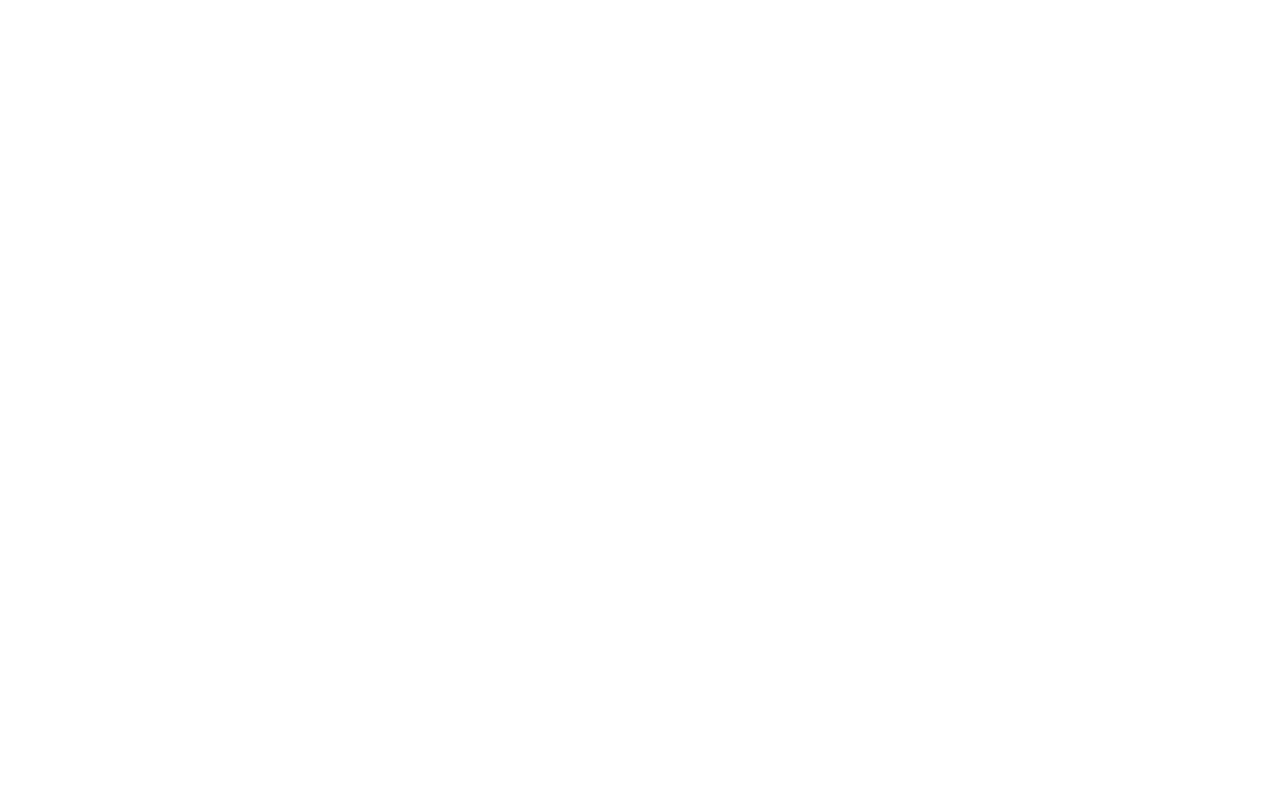
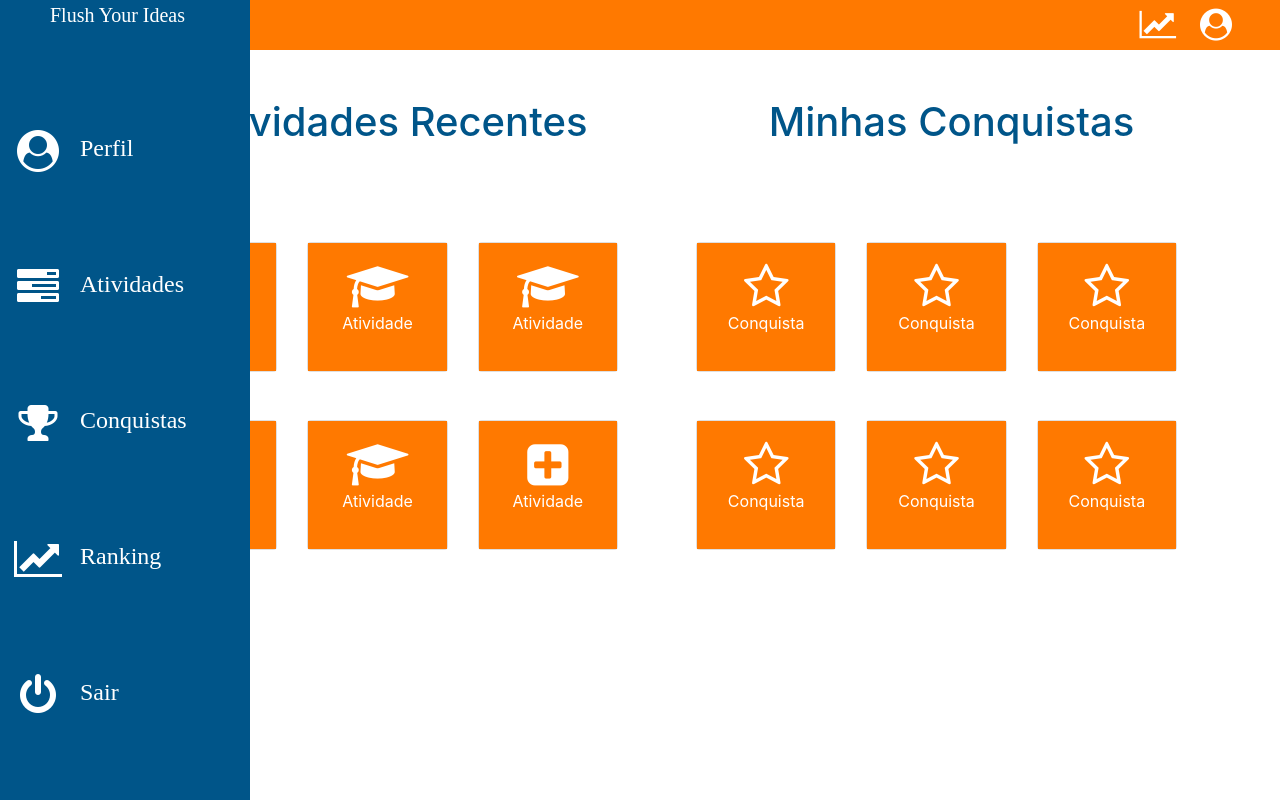
Before and after one commit to aboboreira/portal-af, a CodeIgniter app: page /database/ in a window 1280 px wide. Before the commit the page is empty. Run offline with CodeIgniter, Linux system fonts and the light colour scheme; some libraries are stand-ins or nearby versions; some web fonts are replaced.

Commit message:
página principal

```diff
--- a/application/config/database.php
+++ b/application/config/database.php
@@ -77,7 +77,7 @@
 	'dsn'	=> '',
 	'hostname' => 'localhost',
 	'username' => 'root',
-	'password' => '',
+	'password' => 'root',
 	'database' => 'portal_atento',
 	'dbdriver' => 'mysqli',
 	'dbprefix' => '',
--- a/application/controllers/Home.php
+++ b/application/controllers/Home.php
@@ -20,6 +20,8 @@
 	 */
 	public function index()
 	{
-		$this->load->view('Home');
+		$this->load->view('incs/header');
+		$this->load->view('incs/sidebar');
+		$this->load->view('atividade_home');
 	}
 }
--- a/application/views/atividade_home.php
+++ b/application/views/atividade_home.php
@@ -3,7 +3,7 @@
 <head>
     <meta charset="UTF-8">
     <meta name="viewport" content="width=device-width, initial-scale=1.0">
-    <link rel="stylesheet" href="../../assets/css/style.css">
+    <link rel="stylesheet" href="../../assets/css/main.css">
     <meta http-equiv="X-UA-Compatible" content="ie=edge">
     <title>Home Atividades</title>
 </head>
@@ -14,17 +14,17 @@
             <div class="col-md-6">
                 <div class="row">
                     <div class="info-header mb-5">
-                        <h1 class="color-blue pb-3">
+                        <h1 class="font-azul pb-3">
                             Atividades Recentes
                         </h1>
                     </div>
                 </div>
-                <div class="row testa container">
-                    <div class="row center-div clearfix w-100">
+                <div class="row testa p-4">
+                    <div class="row w-100">
                         <div class="col-md-4">
                             <a href="#">
                                 <div class="card text-center color-orange mb-resp text-white">
-                                    <div class="card-body">
+                                    <div class="box card-body">
                                         <i class="fa fa-mortar-board fa-3x"></i>
                                         <p>Atividade</p>
                                     </div>
@@ -34,7 +34,7 @@
                         <div class="col-md-4">
                             <a href="#">
                                 <div class="card text-center color-orange mb-resp text-white">
-                                    <div class="card-body">
+                                    <div class="box card-body">
                                         <i class="fa fa-mortar-board fa-3x"></i>
                                         <p>Atividade</p>
                                     </div>
@@ -44,7 +44,7 @@
                         <div class="col-md-4">
                             <a href="#">
                                 <div class="card text-center color-orange mb-resp text-white">
-                                    <div class="card-body">
+                                    <div class="box card-body">
                                         <i class="fa fa-mortar-board fa-3x"></i>
                                         <p>Atividade</p>
                                     </div>
@@ -57,7 +57,7 @@
                         <div class="col-md-4">
                             <a href="#">
                                 <div class="card text-center color-orange mb-resp text-white">
-                                    <div class="card-body">
+                                    <div class="box card-body">
                                         <i class="fa fa-mortar-board fa-3x"></i>
                                         <p>Atividade</p>
                                     </div>
@@ -67,7 +67,7 @@
                         <div class="col-md-4">
                             <a href="#">
                                 <div class="card text-center color-orange mb-resp text-white">
-                                    <div class="card-body">
+                                    <div class="box card-body">
                                         <i class="fa fa-mortar-board fa-3x"></i>
                                         <p>Atividade</p>
                                     </div>
@@ -77,7 +77,7 @@
                         <div class="col-md-4">
                             <a href="#">
                                 <div class="card text-center color-orange text-white">
-                                    <div class="card-body">
+                                    <div class="box card-body">
                                         <i class="fa fa-plus-square fa-3x"></i>
                                         <p>Atividade</p>
                                     </div>
@@ -90,7 +90,7 @@
             <div class="col-md-6">
                 <div class="row">
                     <div class="info-header mb-5">
-                        <h1 class="color-blue pb-3">
+                        <h1 class="font-azul pb-3">
                             Minhas Conquistas
                         </h1>
                     </div>
@@ -100,7 +100,7 @@
                         <div class="col-md-4">
                             <a href="#">
                                 <div class="card text-center color-orange text-white mb-resp">
-                                    <div class="card-body">
+                                    <div class="box card-body">
                                         <i class="fa fa-star-o fa-3x"></i>
                                         <p>Conquista</p>
                                     </div>
@@ -110,7 +110,7 @@
                         <div class="col-md-4">
                             <a href="#">
                                 <div class="card text-center color-orange text-white mb-resp">
-                                    <div class="card-body">
+                                    <div class="box card-body">
                                         <i class="fa fa-star-o fa-3x"></i>
                                         <p>Conquista</p>
                                     </div>
@@ -120,7 +120,7 @@
                         <div class="col-md-4">
                             <a href="#">
                                 <div class="card text-center color-orange text-white mb-resp">
-                                    <div class="card-body">
+                                    <div class="box card-body">
                                         <i class="fa fa-star-o fa-3x"></i>
                                         <p>Conquista</p>
                                     </div>
@@ -133,7 +133,7 @@
                         <div class="col-md-4">
                             <a href="#">
                                 <div class="card text-center color-orange text-white mb-resp">
-                                    <div class="card-body">
+                                    <div class="box card-body text-white">
                                         <i class="fa fa-star-o fa-3x"></i>
                                         <p>Conquista</p>
                                     </div>
@@ -143,7 +143,7 @@
                         <div class="col-md-4">
                             <a href="#">
                                 <div class="card color-orange text-center text-white mb-resp">
-                                    <div class="card-body">
+                                    <div class="box card-body">
                                         <i class="fa fa-star-o fa-3x"></i>
                                         <p>Conquista</p>
                                     </div>
@@ -153,7 +153,7 @@
                         <div class="col-md-4">
                             <a href="#">
                                 <div class="card color-orange text-center text-white mb-resp">
-                                    <div class="card-body">
+                                    <div class="box card-body">
                                         <i class="fa fa-star-o fa-3x"></i>
                                         <p>Conquista</p>
                                     </div>
--- /dev/null
+++ b/application/views/incs/header.php
@@ -0,0 +1,34 @@
+<!DOCTYPE html>
+
+
+<html lang="en">
+<head>
+    <meta charset="utf-8">
+    <meta name="viewport" content="width=device-width, initial-scale=1.0">
+    <title>Portal Atento</title>
+    <link href='http://fonts.googleapis.com/css?family=Oswald:400,700,300' rel='stylesheet' type='text/css'>
+     <link href="https://cdnjs.cloudflare.com/ajax/libs/font-awesome/4.7.0/css/font-awesome.min.css" media="all" rel="stylesheet" type="text/css"/>
+    <link rel="stylesheet" href="<?php echo base_url(); ?>/assets/css/bootstrap.css">
+    <link rel="stylesheet" href="<?php echo base_url(); ?>/assets/css/font-awesome.css">
+    <link rel="stylesheet" href="<?php echo base_url(); ?>/assets/css/main.css">
+    <!--[if IE]>
+    <script src="http://html5shiv.googlecode.com/svn/trunk/html5.js"></script>
+    <![endif]-->
+
+
+</head>
+<body>
+<nav class="box box-header navbar navbar-expand-sm navbar-light color-orange" id="navbarHeader">
+    <ul class="navbar-nav ml-auto">
+        <li class="nav-item">
+            <a href="#" class="nav-link">
+                <i class="fa fa-line-chart fa-2x text-white mr-2"></i>
+            </a>
+        </li>
+        <li class="nav-item">
+            <a href="#" class="nav-link">
+                <i class="font-branca fa fa-user-circle fa-2x mr-4"></i>
+            </a>
+        </li>
+    </ul>
+</nav>
--- /dev/null
+++ b/application/views/incs/sidebar.php
@@ -0,0 +1,61 @@
+
+<nav class="sidebar">
+    <ul>
+        <li>
+            <a href="#">
+                <span class="logo">
+                      F.Y.I
+                </span>
+                <span class="logo-exp">
+                      Flush Your Ideas
+                </span>
+            </a>
+        </li>
+
+
+
+        <li>
+            <a href="#">
+                <i class="fa fa-user-circle fa-2x ml-2"></i>
+                <span class="nav-text">
+                    Perfil
+                </span>
+            </a>
+        </li>
+
+        <li>
+            <a href="#">
+               <i class="fa fa-tasks fa-2x ml-2"></i>
+                <span class="nav-text">
+                    Atividades
+                </span>
+            </a>
+        </li>
+        <li>
+            <a href="#" data-toggle="modal" data-target="#exampleModalCenter">
+                <i class="fa fa-trophy fa-2x ml-2"></i>
+                <span class="nav-text">
+                    Conquistas
+                </span>
+            </a>
+        </li>
+        <li>
+            <a href="#">
+                <i class="fa fa-line-chart fa-2x ml-2"></i>
+                <span class="nav-text">
+                    Ranking
+                </span>
+            </a>
+        </li>
+    </ul>
+    <ul>
+        <li>
+            <a href="#">
+                <i class="fa fa-power-off fa-2x  ml-2"></i>
+                <span class="nav-text ">
+                    Sair
+                </span>
+            </a>
+        </li>
+    </ul>
+</nav>
--- a/assets/css/main.css
+++ b/assets/css/main.css
@@ -1 +1,135 @@
-main.css
+/*CAIXA DE ATIVIDADES*/
+@font-face {
+  font-family: 'Omnes';
+  src: url("../fonts/omnes-regular-webfont");
+  src: url("../fonts/omnes-semibold-webfont");
+  src: url("../fonts/omnes_medium-webfont");
+  font-weight: bold;
+  font-style: normal; }
+.font-branca {
+  color: #FFFFFF; }
+
+.font-azul {
+  color: #005589; }
+
+.box {
+  background-color: #FF7900; }
+
+.box-header {
+  height: 50px; }
+
+.logo {
+  font-family: "Omnes";
+  margin-left: 25px;
+  margin-bottom: 50px;
+  font-size: 20px;
+  color: #FFFFFF; }
+
+.logo-exp {
+  display: none; }
+
+.nav-text {
+  position: relative;
+  display: none;
+  margin-left: 80px;
+  font-family: "Omnes";
+  font-size: 24px;
+  color: #FFFFFF; }
+
+.sidebar {
+  background-color: #005589;
+  width: 90px;
+  position: fixed;
+  top: 0;
+  bottom: 0;
+  height: 100vh;
+  -webkit-transition: width .05s linear;
+  transition: width .05s linear;
+  -webkit-transform: translateZ(0) scale(1, 1);
+  z-index: 1000; }
+  .sidebar ul {
+    left: 0;
+    bottom: 0;
+    padding: 0px; }
+  .sidebar li {
+    position: relative;
+    display: block;
+    list-style-type: none;
+    margin-bottom: 100px; }
+    .sidebar li:hover .fa, .sidebar li:hover .nav-text {
+      color: #FF7900; }
+  .sidebar i {
+    position: absolute; }
+  .sidebar li > a {
+    position: relative;
+    display: table;
+    border-collapse: collapse;
+    border-spacing: 0;
+    font-family: arial;
+    font-size: 14px;
+    text-decoration: none;
+    -webkit-transform: translateZ(0) scale(1, 1);
+    -webkit-transition: all .1s linear;
+    transition: all .1s linear; }
+  .sidebar .fa {
+    width: 60px;
+    text-align: center;
+    font-size: 3em;
+    color: #FFFFFF; }
+  .sidebar a {
+    position: relative;
+    display: table;
+    border-collapse: collapse;
+    border-spacing: 0;
+    font-family: arial;
+    font-size: 14px;
+    text-decoration: none;
+    -webkit-transform: translateZ(0) scale(1, 1);
+    -webkit-transition: all .1s linear;
+    transition: all .1s linear; }
+  .sidebar:hover {
+    width: 250px; }
+    .sidebar:hover .nav-text {
+      display: flex; }
+    .sidebar:hover .logo {
+      display: none;
+      margin-left: 100px; }
+    .sidebar:hover .logo-exp {
+      display: flex;
+      color: #FFFFFF;
+      font-family: "Omnes";
+      font-size: 20px;
+      margin-left: 50px; }
+  .sidebar .color-blue {
+    color: red; }
+
+#icon-boxes {
+  margin: 0 auto;
+  margin-right: 5%;
+  margin-left: 10%;
+  width: 85%; }
+  #icon-boxes .info-header {
+    width: 100%;
+    margin: 0 auto;
+    text-align: center; }
+  #icon-boxes .center-div {
+    background-color: fundo;
+    margin: 0 auto;
+    text-align: center; }
+
+.nav-link {
+  background-color: fundo; }
+
+#navbarHeader {
+  -webkit-user-select: none;
+  -moz-user-select: none;
+  -ms-user-select: none;
+  -o-user-select: none;
+  user-select: none; }
+  #navbarHeader ul, #navbarHeader li {
+    outline: 0;
+    margin: 0;
+    padding: 0;
+    list-style-type: none; }
+
+/*# sourceMappingURL=main.css.map */
--- /dev/null
+++ b/assets/css/main.scss
@@ -0,0 +1,206 @@
+$cor-laranja:#FF7900;
+$cor-azul:#005589;
+$cor-branco:#FFFFFF;
+$cor-cinza:#ABABAB;
+$cor-fundo:#F1EDED;
+
+
+$fonte-padrao: "Omnes";
+/*CAIXA DE ATIVIDADES*/
+
+@font-face {
+  font-family: 'Omnes';
+  src: url('../fonts/omnes-regular-webfont');
+  src: url('../fonts/omnes-semibold-webfont');
+  src: url('../fonts/omnes_medium-webfont');
+
+  font-weight: bold;
+  font-style: normal;
+}
+
+//talvez tirar
+.font-branca{
+    color:$cor-branco;
+}
+.font-azul{
+ color:$cor-azul;
+}
+
+.box{
+ background-color: $cor-laranja;
+}
+
+.box-header{
+    height:50px;
+}
+
+.logo{
+    font-family: $fonte-padrao;
+    margin-left:25px;
+    margin-bottom:50px;
+    font-size:20px;
+    color:$cor-branco;
+}
+
+.logo-exp{
+    display:none;
+}
+
+
+.nav-text  {
+    position: relative;
+    display: none;
+    margin-left:80px;
+    font-family:$fonte-padrao;
+    font-size:24px;
+    color:$cor-branco;
+}
+
+.sidebar {
+    background-color: $cor-azul;
+    width:90px;
+    position: fixed;
+    top: 0;
+    bottom: 0;
+    height: 100vh;
+    -webkit-transition: width .05s linear;
+    transition: width .05s linear;
+    -webkit-transform: translateZ(0) scale(1, 1);
+    z-index: 1000;
+
+
+    ul {
+        left: 0;
+        bottom: 0;
+        padding:0px;
+    }
+
+    li {
+        position: relative;
+        display: block;
+        list-style-type: none;
+        margin-bottom: 100px;
+
+        &:hover{
+
+
+            .fa, .nav-text{
+              color:$cor-laranja;
+          }
+
+
+      }
+
+  }
+
+  i{
+    position:absolute;
+}
+
+
+li>a {
+    position: relative;
+    display: table;
+    border-collapse: collapse;
+    border-spacing: 0;
+    font-family: arial;
+    font-size: 14px;
+    text-decoration: none;
+    -webkit-transform: translateZ(0) scale(1, 1);
+    -webkit-transition: all .1s linear;
+    transition: all .1s linear;
+
+}
+
+.fa {
+
+
+    width: 60px;
+    text-align: center;
+    font-size: 3em;
+    color:$cor-branco;
+
+}
+
+
+
+a {
+    position: relative;
+    display: table;
+    border-collapse: collapse;
+    border-spacing: 0;
+    font-family: arial;
+    font-size: 14px;
+    text-decoration: none;
+    -webkit-transform: translateZ(0) scale(1, 1);
+    -webkit-transition: all .1s linear;
+    transition: all .1s linear;
+
+}
+
+
+&:hover{
+
+    width:250px;
+    .nav-text{
+        display:flex;
+    }
+    .logo{
+        display:none;
+        margin-left:100px;
+    }
+    .logo-exp{
+        display:flex;
+        color:$cor-branco;
+        font-family:$fonte-padrao;
+        font-size:20px;
+        margin-left:50px;
+    }
+
+}
+
+.color-blue{
+    color:red;
+}
+
+
+}
+
+#icon-boxes {
+    margin: 0 auto;
+    margin-right: 5%;
+    margin-left: 10%;
+    width: 85%;
+
+    .info-header {
+        width: 100%;
+        margin: 0 auto;
+        text-align: center;
+    }
+
+    .center-div {
+        background-color: fundo;
+        margin: 0 auto;
+        text-align: center;
+    }
+}
+
+.nav-link{
+    background-color: fundo;
+}
+
+
+
+#navbarHeader{
+    -webkit-user-select: none;
+    -moz-user-select: none;
+    -ms-user-select: none;
+    -o-user-select: none;
+    user-select: none;
+
+    ul, li {
+        outline: 0;
+        margin: 0;
+        padding: 0;list-style-type: none;
+    }
+}
```
Also changed, not shown: application/controllers/header.php (deleted, +0 -14 lines), application/controllers/sidebar.php (deleted, +0 -46 lines), assets/main.css (added, +23 -0 lines), main.css (added, +23 -0 lines), 4 other files.
